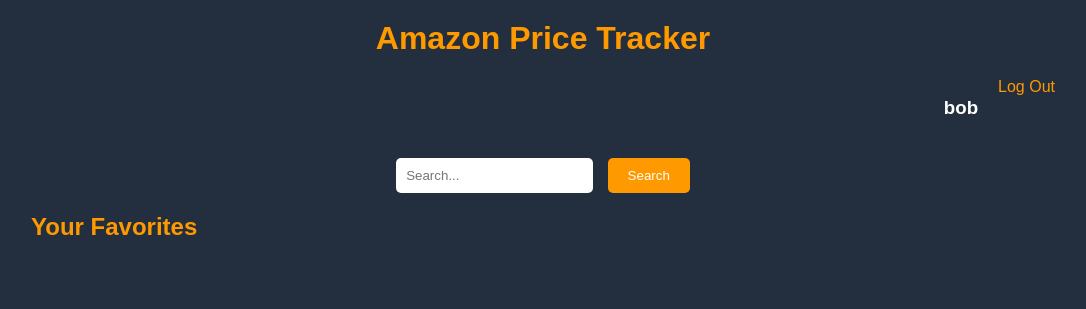
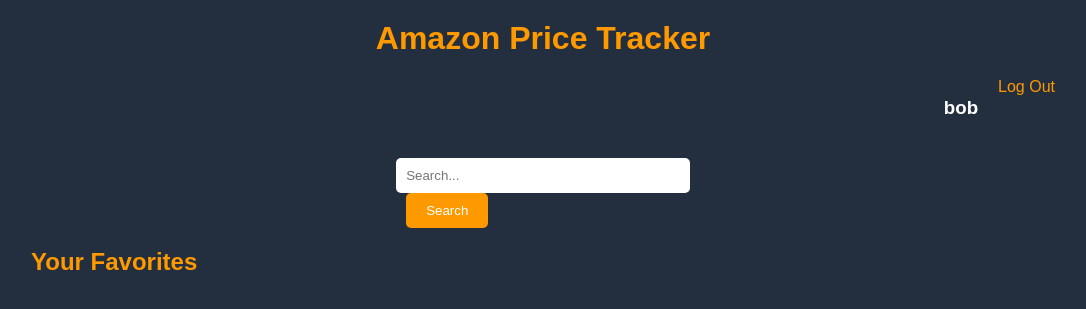
Before and after one commit to zac7643/course, a Flask app: page /home in a window 1280 px wide. Shown: the top 309 px of the page, without its empty margins (97-1183 px from the left). Run offline with Flask 3, Linux system fonts and the light colour scheme; a user stored in the database is signed in; data that the repository does not hold is empty; some web fonts are replaced.

Commit message:
Update homepageCSS.css

```diff
--- a/static/homepageCSS.css
+++ b/static/homepageCSS.css
@@ -31,6 +31,8 @@ h2 {
   padding: 10px;
   border-radius: 5px;
   border: none;
+  box-sizing: border-box;
+  width: 100%;
 }
 
 .search-bar button {
```
